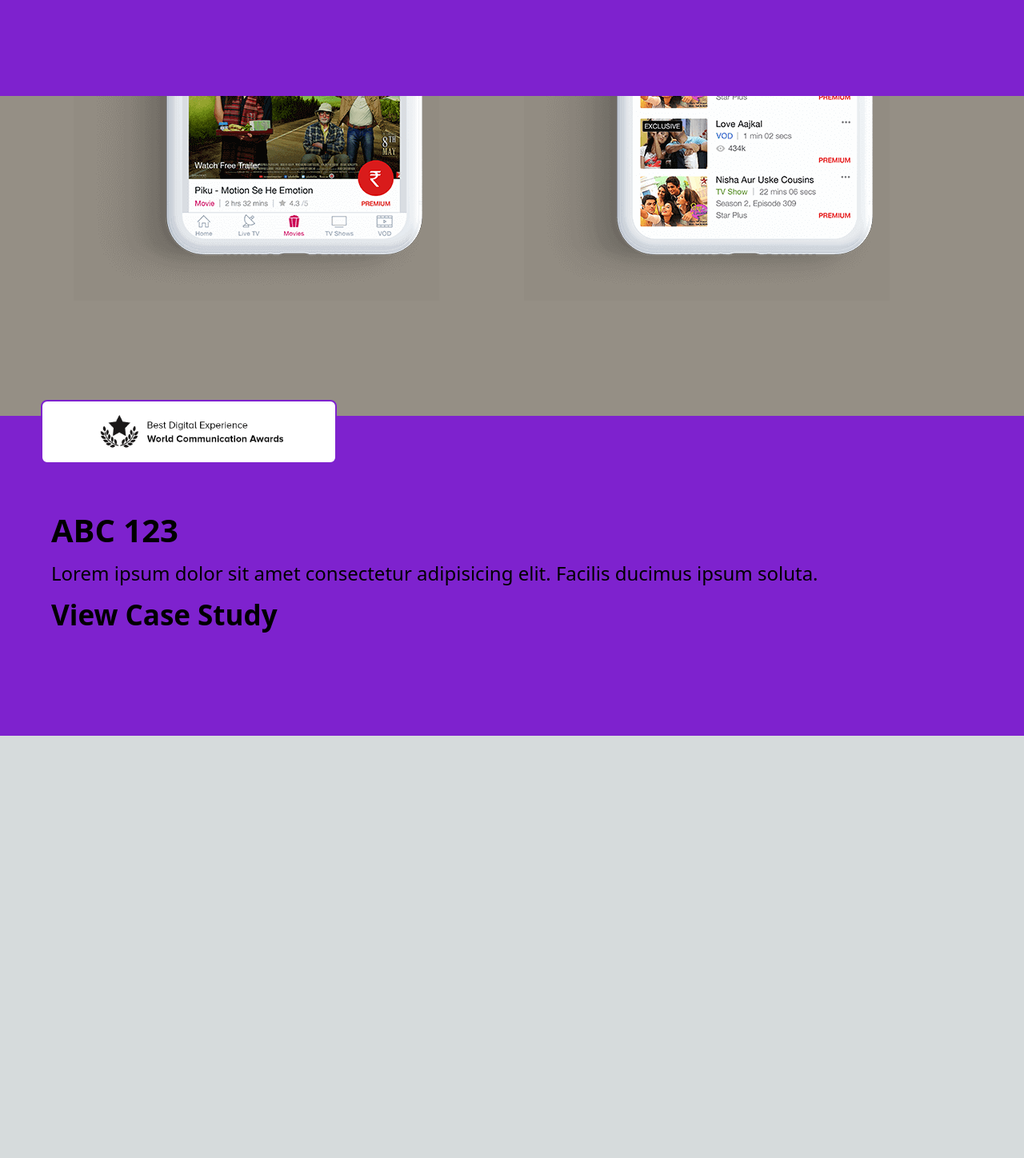
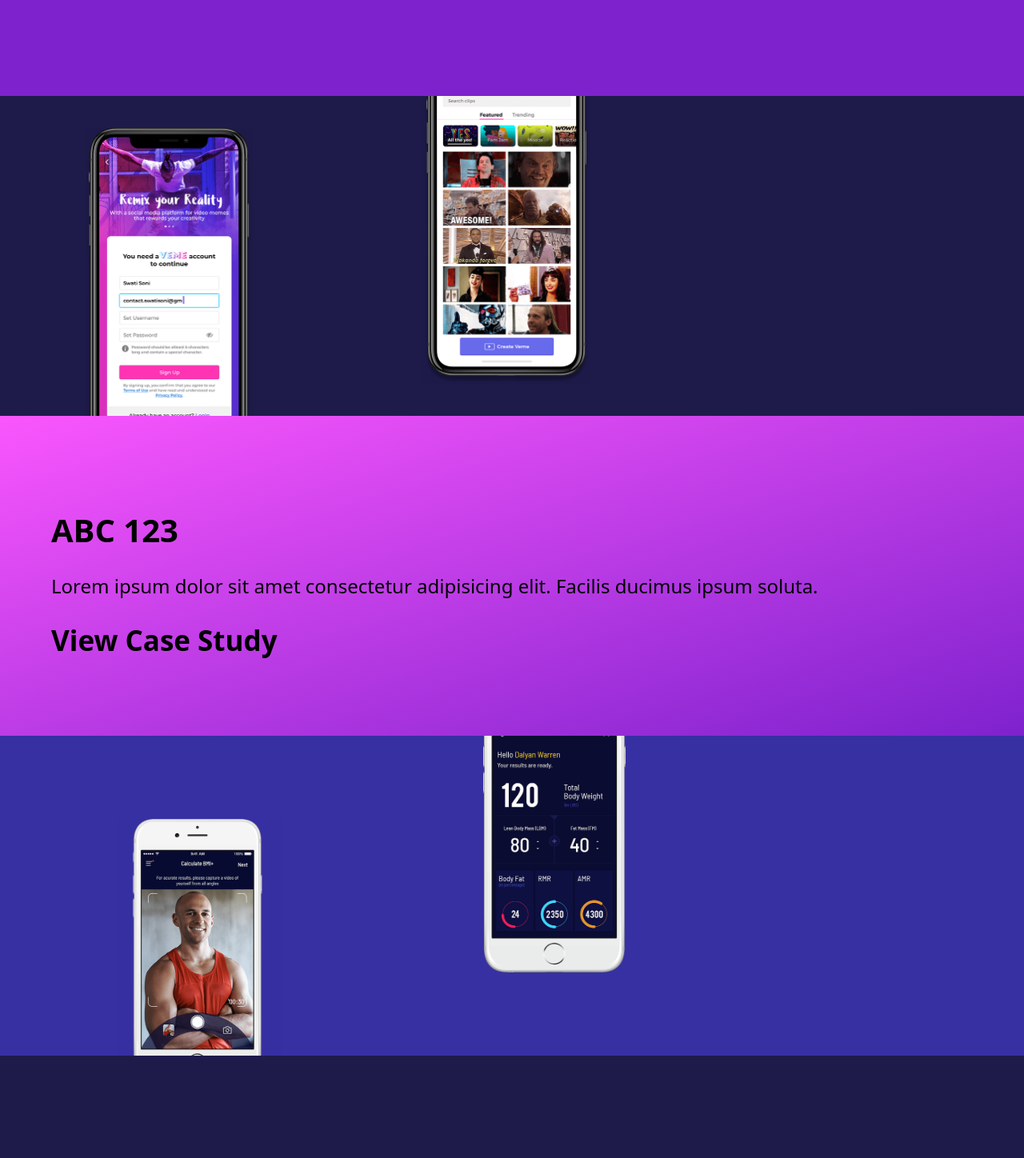
Before and after one commit to Manjeshkgp/next-test-3, a Next.js app: page / in a window 1280 px wide. Shown: the part 680-2128 px from the top of the page at 80% size. Before the commit the page ends 1600 px from the top, so only its background shows below. Built offline with nearby package versions, Linux system fonts and the light colour scheme.

Commit message:
Second & Third section Layout ready

```diff
--- a/src/app/page.tsx
+++ b/src/app/page.tsx
@@ -1,10 +1,15 @@
 import FirstSection from "@/components/FirstSection";
+import SecondSection from "@/components/SecondSection";
+import ThirdSection from "@/components/ThirdSection";
 
 export default function Home() {
   return (
-    <main id="main" className="flex flex-row overflow-x-scroll lg:container lg:flex-col lg:overflow-x-hidden">
-      <FirstSection/>
-      <FirstSection/>
+    <main
+      className="flex flex-row overflow-x-scroll lg:container lg:flex-col lg:overflow-x-hidden"
+    >
+      <FirstSection />
+      <SecondSection/>
+      <ThirdSection/>
     </main>
-  )
+  );
 }
--- a/src/components/FirstSection.tsx
+++ b/src/components/FirstSection.tsx
@@ -8,8 +8,8 @@
 
 const FirstSection: FC<FirstSectionProps> = ({}) => {
   return (
-    <div className="flex flex-col">
-      <div className="bg-[#958f85] h-[50vh] w-full min-w-[100vw] flex justify-center items-end overflow-hidden">
+    <section className="flex flex-col w-screen">
+      <div className="bg-[#958f85] h-[50vh] w-screen min-w-[100vw] flex justify-center items-end overflow-hidden">
         <Image
           src={img1}
           alt="img1"
@@ -21,7 +21,7 @@
           className="w-[65%] md:w-[50%] -mb-[12%] -ml-[6%] object-scale-down object-top"
         />
       </div>
-      <div className="bg-purple-700 h-[50vh] w-full min-w-[100vw] relative flex flex-col items-center gap-y-[2vh]">
+      <div className="bg-purple-700 h-[50vh] w-screen min-w-[100vw] relative flex flex-col items-center gap-y-[2vh]">
         <Image
           src={digitalCommImg}
           alt="img2"
@@ -31,7 +31,7 @@
         <p className="w-[90%] md:text-[24px] md:leading-8 text-sm">Lorem ipsum dolor sit amet consectetur adipisicing elit. Facilis ducimus ipsum soluta.</p>
         <p className="w-[90%] md:text-[35px] md:leading-[40px] font-semibold text-xl">View Case Study</p>
       </div>
-    </div>
+    </section>
   );
 };
 
--- /dev/null
+++ b/src/components/SecondSection.tsx
@@ -0,0 +1,30 @@
+import { FC } from "react";
+import img1 from "../assets/veme-blockchain-app-developed.png";
+import img2 from '../assets/veme-app-ui-design.png';
+import Image from "next/image";
+
+interface SecondSectionProps {}
+
+const SecondSection: FC<SecondSectionProps> = ({}) => {
+  return (<section className="flex flex-col w-screen h-screen">
+    <div className="h-[50vh] overflow-hidden w-screen bg-indigo-950 flex flex-row">
+    <Image
+          src={img1}
+          alt="img1"
+          className="h-[80%] md:h-[90%] object-scale-down object-center self-end"
+        />
+        <Image
+          src={img2}
+          alt="img2"
+          className="h-[80%] md:h-[90%] object-scale-down object-center self-start"
+        />
+    </div>
+    <div className="h-[50vh] overflow-hidden w-screen bg-gradient-to-br from-[#fa56fd] to-purple-700 flex flex-col items-center gap-y-[4vh]">
+    <p className="w-[90%] md:text-[40px] md:leading-[45px] font-bold text-3xl mt-[15vh]">ABC 123</p>
+        <p className="w-[90%] md:text-[24px] md:leading-8 text-sm">Lorem ipsum dolor sit amet consectetur adipisicing elit. Facilis ducimus ipsum soluta.</p>
+        <p className="w-[90%] md:text-[35px] md:leading-[40px] font-semibold text-xl">View Case Study</p>
+    </div>
+  </section>);
+};
+
+export default SecondSection;
--- /dev/null
+++ b/src/components/ThirdSection.tsx
@@ -0,0 +1,30 @@
+import { FC } from "react";
+import img1 from "../assets/nasa-fitness-tracking-mobile-app.png";
+import img2 from '../assets/measure-total-body-weight-through-fitness-app.png';
+import Image from "next/image";
+
+interface ThirdSectionProps {}
+
+const ThirdSection: FC<ThirdSectionProps> = ({}) => {
+  return (<section className="flex flex-col w-screen h-screen">
+    <div className="h-[50vh] overflow-hidden w-screen bg-indigo-800 flex flex-row">
+    <Image
+          src={img1}
+          alt="img1"
+          className="h-[80%] md:h-[90%] object-contain -mb-[8vh] object-center self-end"
+        />
+        <Image
+          src={img2}
+          alt="img2"
+          className="h-[80%] md:h-[90%] object-contain -mt-[8vh] object-center self-start"
+        />
+    </div>
+    <div className="h-[50vh] overflow-hidden w-screen bg-indigo-950 flex flex-col items-center gap-y-[4vh]">
+    <p className="w-[90%] md:text-[40px] md:leading-[45px] font-bold text-3xl mt-[15vh]">ABC 123</p>
+        <p className="w-[90%] md:text-[24px] md:leading-8 text-sm">Lorem ipsum dolor sit amet consectetur adipisicing elit. Facilis ducimus ipsum soluta.</p>
+        <p className="w-[90%] md:text-[35px] md:leading-[40px] font-semibold text-xl">View Case Study</p>
+    </div>
+  </section>);
+};
+
+export default ThirdSection;
```
